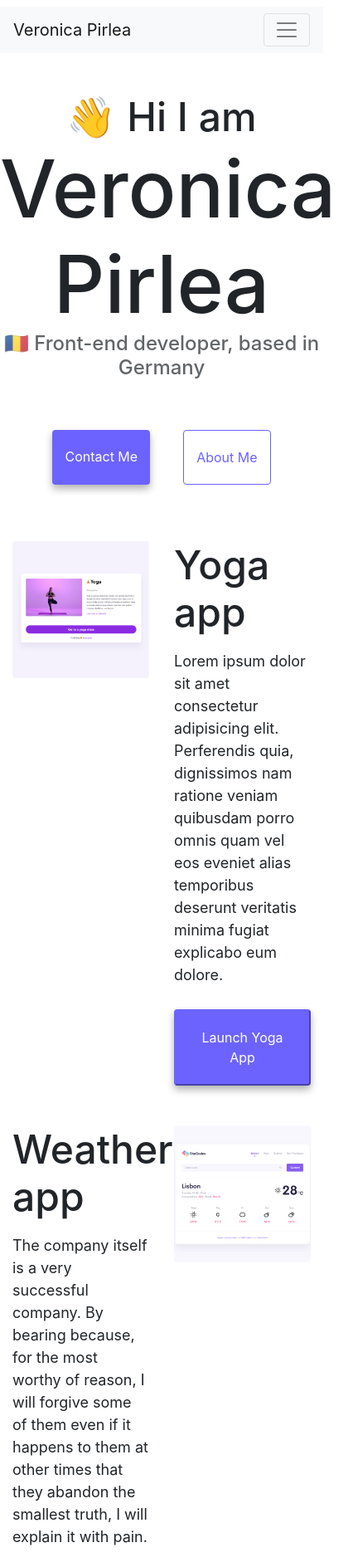
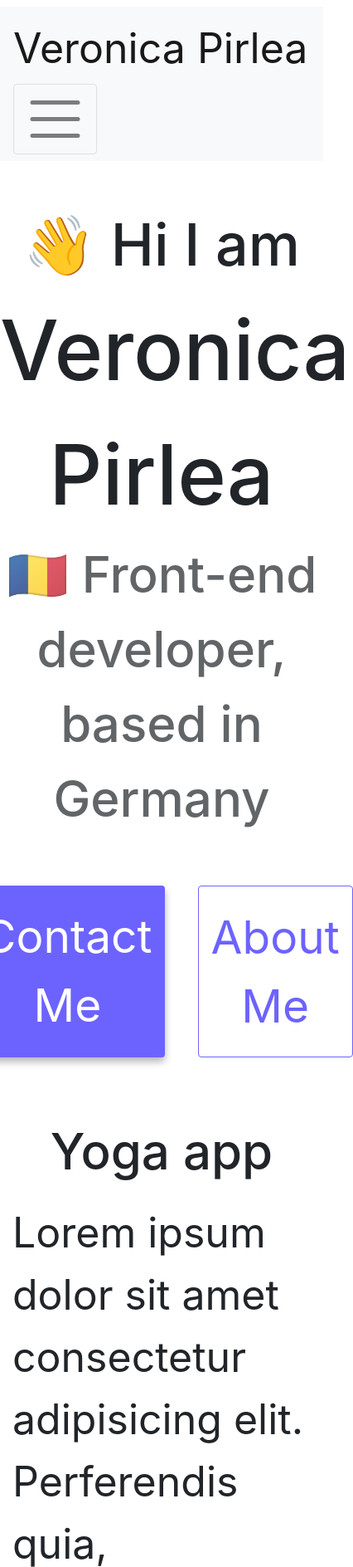
Before and after one commit to veronica-pirlea/Advanced-Tools, a plain HTML site: page index.html in a window 390 px wide. Shown: the top 1888 px of the page at 83% size, 426 px wide, since content can reach past the window. Drawn offline with nearby package versions, Linux system fonts and the light colour scheme.

Commit message:
Mobile device resizing

```diff
--- a/index.html
+++ b/index.html
@@ -53,12 +53,12 @@
     </div>
     <div class="container">
         <div class="row">
-            <div class="col-6">
-                <img src="images/yoga.png" class="img-fluid rounded" alt="Yoga pose image" />
+            <div class="col-sm-6 d-none d-lg-block">
+                <img src="images/yoga.png" class="img-fluid d-none d-lg-block" alt="Yoga pose image" />
             </div>
-            <div class="col-6">
-                <h2 class="mb-3">Yoga app</h2>
-                <p class="mb-5">
+            <div class="col-sm-6">
+                <h2 class="mb-3 h2-paragraphs">Yoga app</h2>
+                <p class="mb-5 app-paragraphs">
                     Lorem ipsum dolor sit amet consectetur adipisicing elit. Perferendis quia, dignissimos nam ratione
                     veniam quibusdam porro omnis quam vel eos eveniet alias temporibus deserunt veritatis minima fugiat
                     explicabo eum dolore.
@@ -68,9 +68,9 @@
             </div>
         </div>
         <div class="row mt-5">
-            <div class="col-6">
-                <h2 class="mb-3">Weather app</h2>
-                <p class="mb-5">
+            <div class="col-sm-6">
+                <h2 class="mb-3 h2-paragraphs">Weather app</h2>
+                <p class="mb-5 app-paragraphs">
                     The company itself is a very successful company. By bearing because, for the most worthy of reason,
                     I will forgive some of them even if it happens to them at other times that they abandon the smallest
                     truth, I will explain it with pain.
@@ -78,18 +78,18 @@
                 <button class="launch-button"> <a href="#" class="launch-link" title="Weather project"> Launch Weather
                         App </a> </button>
             </div>
-            <div class="col-6">
-                <img src="images/weather.png" class="img-fluid rounded" alt="Weather app image" />
+            <div class="col-sm-6 d-none d-lg-block">
+                <img src="images/weather.png" class="img-fluid d-none d-lg-block" alt="Weather app image" />
             </div>
             <div class="row mt-5">
-                <div class="col-6">
-                    <img src="images/yogurt.png" class="img-fluid rounded"
+                <div class="col-6 d-none d-lg-block">
+                    <img src="images/yogurt.png" class="img-fluid d-none d-lg-block"
                         alt="A glass filled-up with yogurt and blueberries" />
                 </div>
-                <div class="col-6">
-                    <h2 class="mb-3">Yogurt app</h2>
+                <div class="col-sm-6">
+                    <h2 class="mb-3 h2-paragraphs">Yogurt app</h2>
                     </br>
-                    <p class="mb-5">
+                    <p class="mb-5 app-paragraphs">
                         The company itself is a very successful company. By bearing because, for the most worthy of
                         reason, I will forgive some of them even if it happens to them at other times that they abandon
                         the smallest truth, I will explain it with pain
--- a/style.css
+++ b/style.css
@@ -87,3 +87,59 @@ p {
   color: white;
   text-decoration: none;
 }
+
+@media (max-width: 1200px) {
+  .navbar-brand {
+    font-size: 50px;
+  }
+  .navbar-toggler {
+    font-size: 50px;
+  }
+  h1 {
+    font-size: 100px;
+    line-height: 1.5;
+  }
+  h2 {
+    font-size: 70px;
+    line-height: 1.5;
+  }
+  h3 {
+    font-size: 60px;
+    line-height: 1.5;
+  }
+  .navigation-links a {
+    text-align: center;
+    font-size: 55px;
+  }
+  .col-sm-6 {
+    display: block;
+    margin: 0 auto;
+  }
+  .h2-paragraphs {
+    font-size: 60px;
+    text-align: center;
+  }
+
+  .app-paragraphs {
+    font-size: 50px;
+  }
+  .launch-button {
+    display: block;
+    margin: 0 auto;
+    padding: 20px;
+  }
+  .launch-link {
+    text-align: center;
+    font-size: 50px;
+  }
+  .about-paragraph {
+    font-size: 45px;
+    text-align: center;
+  }
+  #contact-me {
+    font-size: 80px;
+  }
+  .email-link {
+    font-size: 60px;
+  }
+}
```
Also changed, not shown: about.html (+2 -2 lines).
